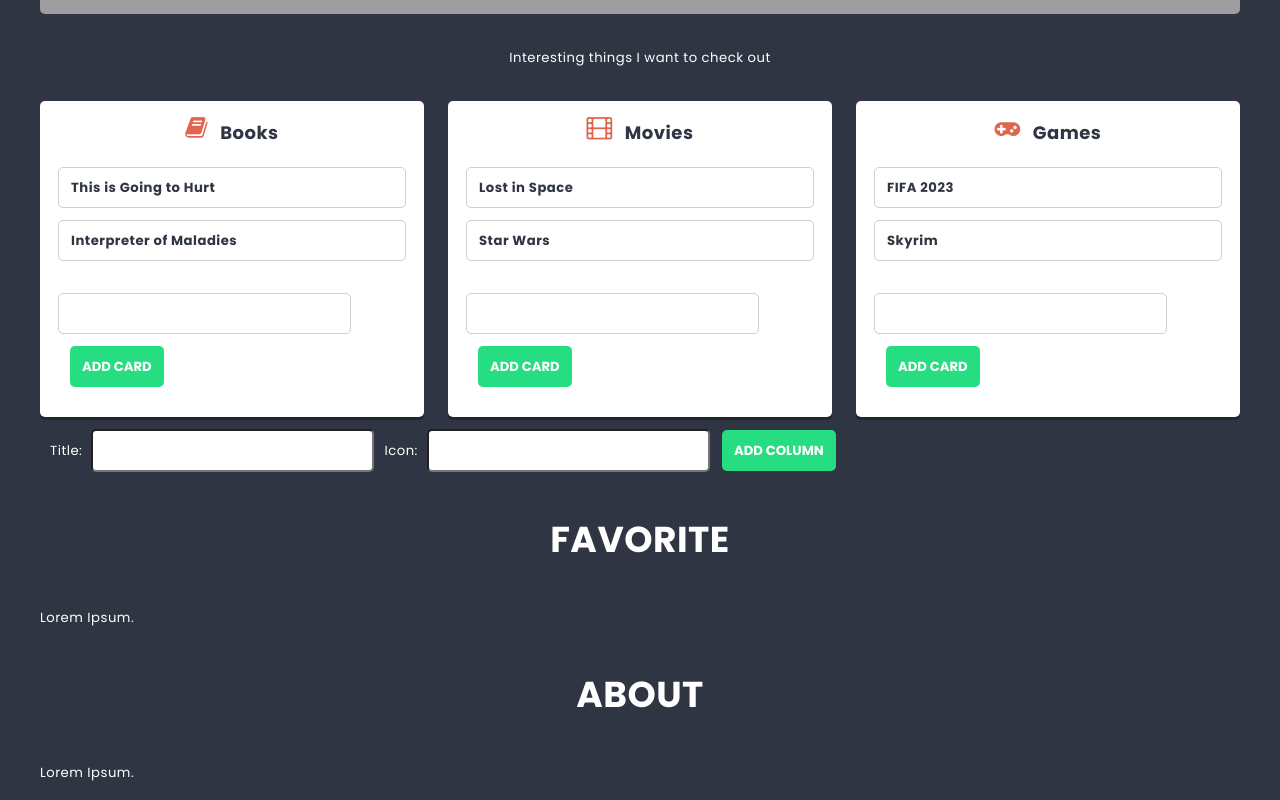
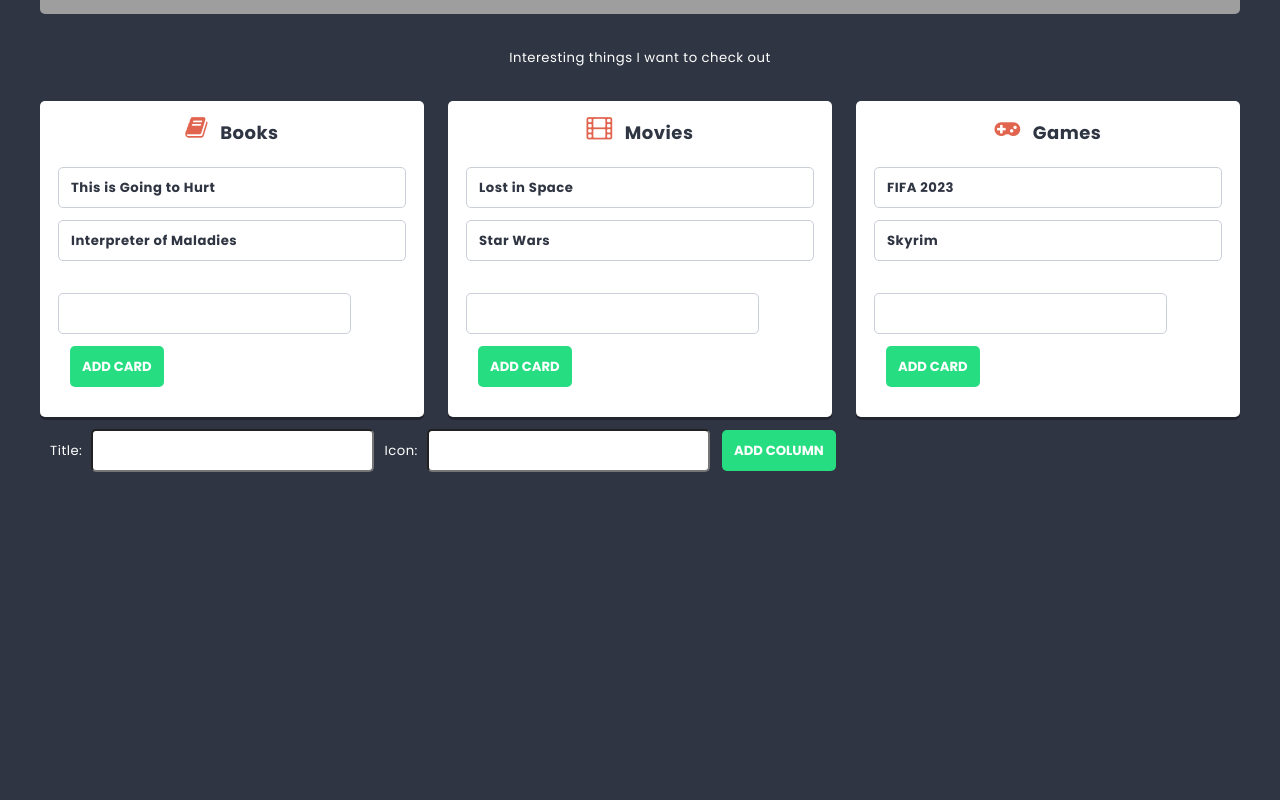
Before and after one commit to Cinamon88/FirstReactApp, a React (Create React App) app: page / in a window 1280 px wide. Shown: the part 561-1361 px from the top of the page. After the commit the page ends 1064 px from the top, so only its background shows below. Built offline with nearby package versions, Linux system fonts and the light colour scheme; grey boxes are pictures that could not be loaded.

Commit message:
add Routes & Route

```diff
--- a/src/App.js
+++ b/src/App.js
@@ -3,15 +3,18 @@
 import Home from './components/Home/Home';
 import Favorite from './components/Favorite/Favorite';
 import About from './components/About/About';
+import { Routes, Route } from 'react-router-dom';
 
 const App = () => {
   return (
     <main>
       <NavBar />
       <Container>
-        <Home />
-        <Favorite />
-        <About />
+        <Routes>
+            <Route path="/" element={<Home />} />
+            <Route path="/about" element={<About />} />
+            <Route path="/favorite" element={<Favorite />} />
+        </Routes>
       </Container>
     </main>
   );
```
